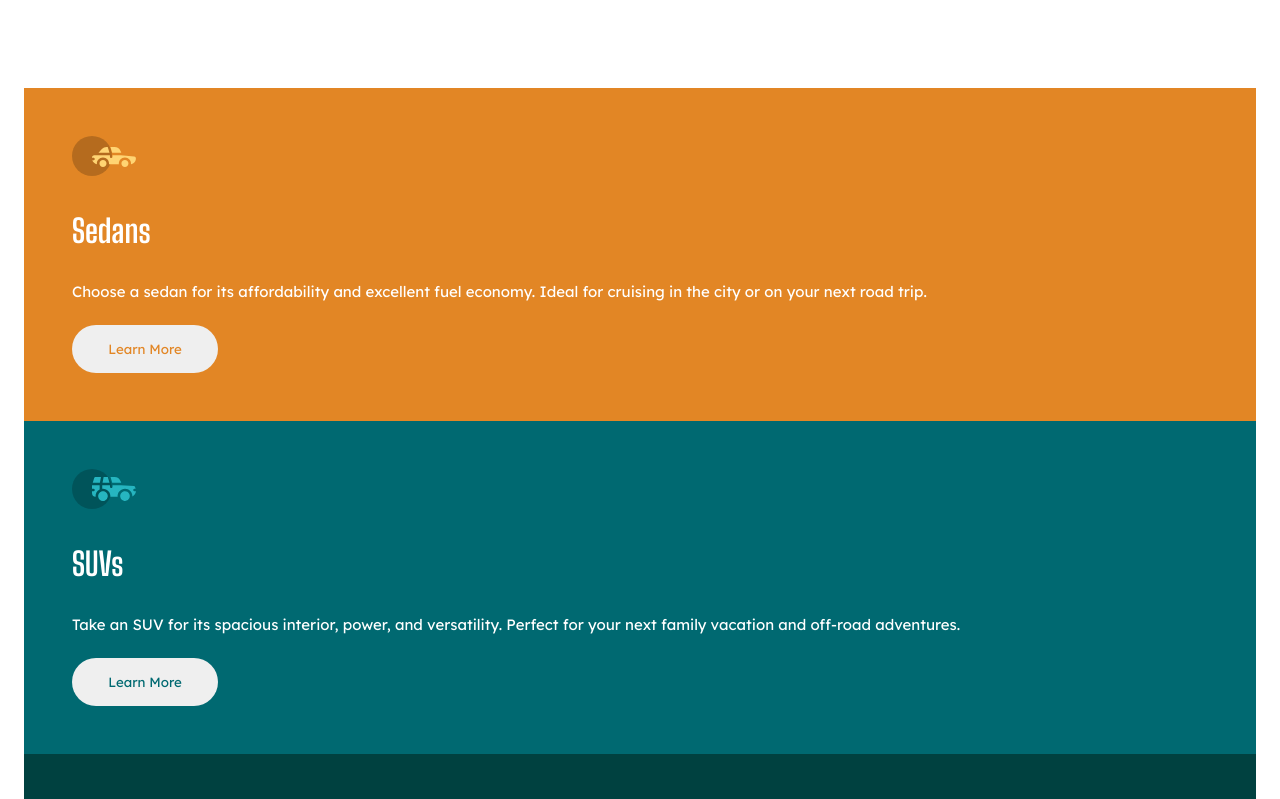
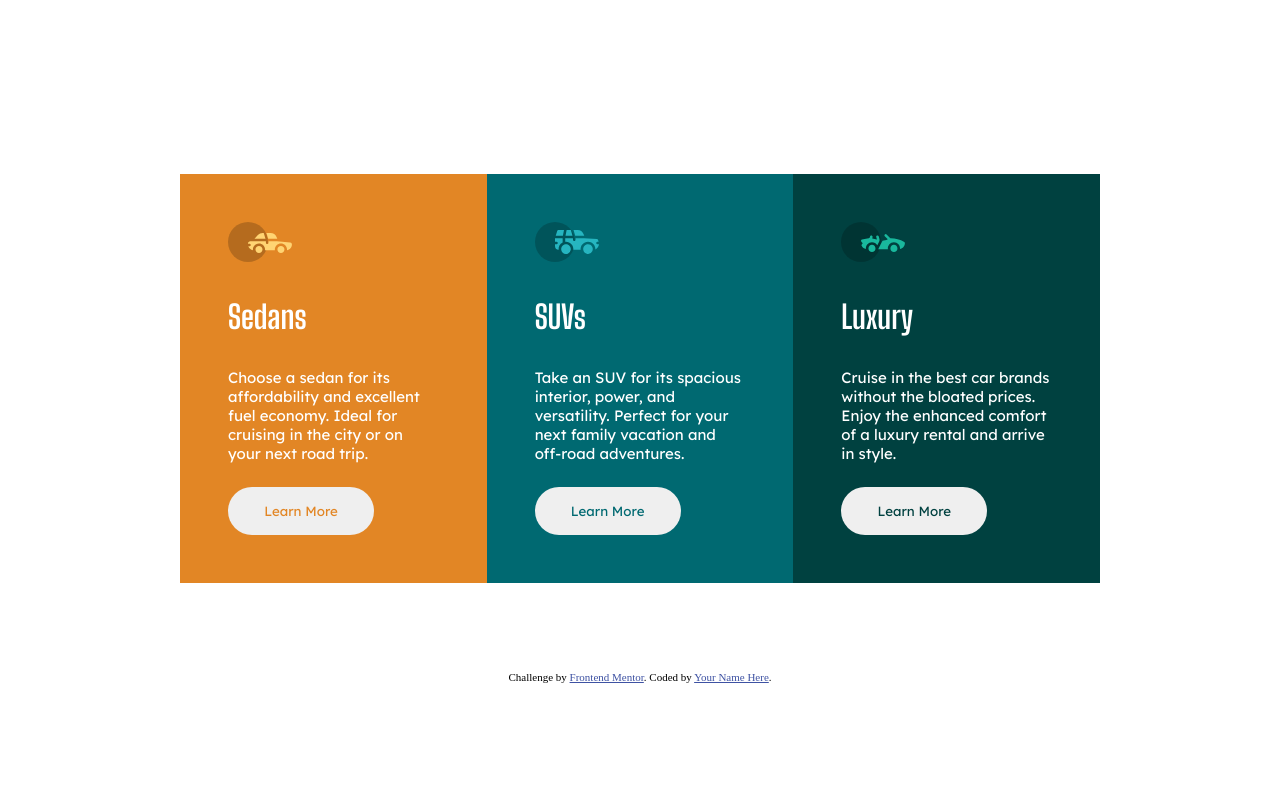
Before and after one commit to rainSaxFrontend-Mentor-Projects/3-column-preview-card, a plain HTML site: page index.html in a window 1280 px wide. Shown: the top 799 px of the page. Drawn offline with Linux system fonts and the light colour scheme.

Commit message:
added media query for desktop view at 1000px

```diff
--- a/style.css
+++ b/style.css
@@ -106,3 +106,19 @@ article {
 .attribution a {
     color: hsl(228, 45%, 44%);
 }
+
+@media (min-width: 1000px) {
+    body {
+        height: 100vh;
+        display: flex;
+        flex-direction: column;
+        align-items: center;
+        justify-content: center;
+    }
+
+    main {
+        grid-template-rows: 1fr;
+        grid-template-columns: 1fr 1fr 1fr;
+        max-width: 920px;
+    }
+}
```
Also changed, not shown: index.html (+1 -0 lines).
